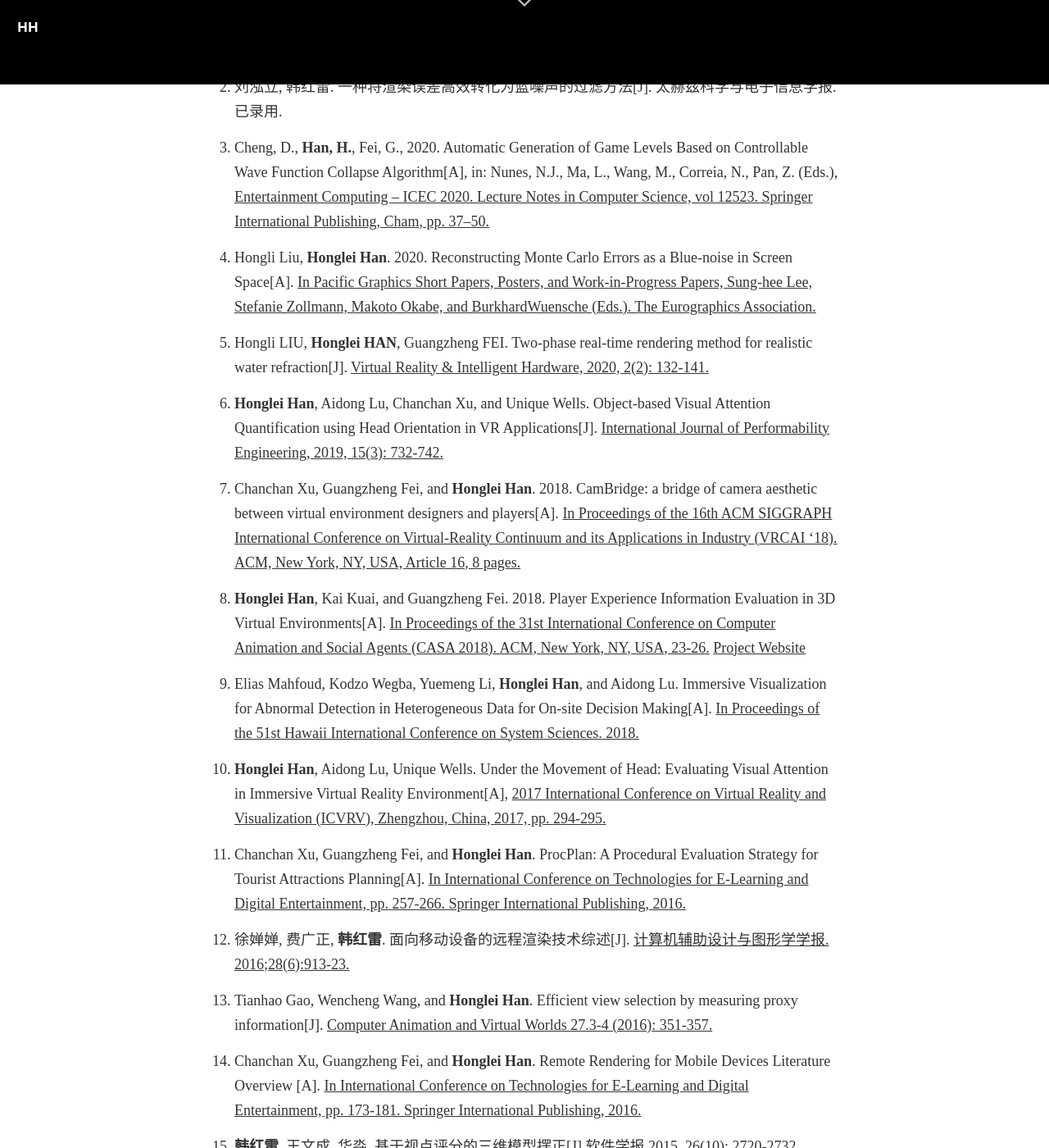
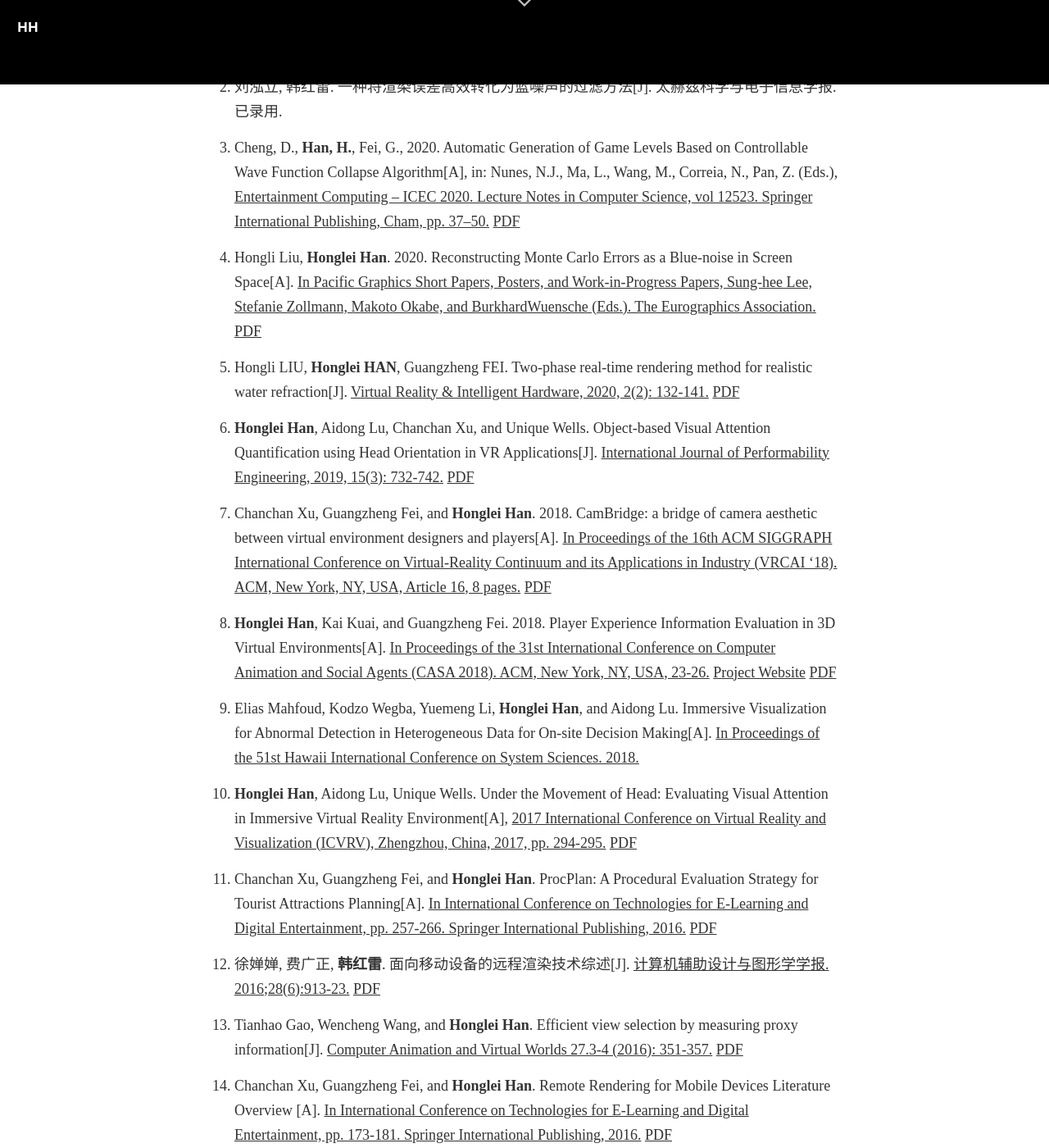
Before and after one commit to hanhonglei/hanhonglei.github.io, a Jekyll site: the page built from Publications.md, in a window 1280 px wide and 1400 px high, scrolled down 1297 px. Shown: the whole window at 82% size. Built offline with Jekyll 4.4.1, drawn with Linux system fonts in a browser that asks for light colours; nearby versions of some CDN libraries; some web fonts are replaced; some of the changed text lies outside the part shown.

Commit message:
publications pdf files

```diff
--- a/Publications.md
+++ b/Publications.md
@@ -13,27 +13,27 @@ image: /Images/prepage.jpg
 ## Papers 论文:
 1. Hongli Liu, **Honglei Han**, Min Jiang. Rank-1 Lattices for Efficient Path Integral Estimation[J], to be appear.
 1. 刘泓立, 韩红雷. 一种将渲染误差高效转化为蓝噪声的过滤方法[J]. 太赫兹科学与电子信息学报.已录用.
-1. Cheng, D., **Han, H.**, Fei, G., 2020. Automatic Generation of Game Levels Based on Controllable Wave Function Collapse Algorithm[A], in: Nunes, N.J., Ma, L., Wang, M., Correia, N., Pan, Z. (Eds.), [Entertainment Computing – ICEC 2020. Lecture Notes in Computer Science, vol 12523. Springer International Publishing, Cham, pp. 37–50.](https://doi.org/10.1007/978-3-030-65736-9_3)
-1. Hongli Liu, **Honglei Han**. 2020. Reconstructing Monte Carlo Errors as a Blue-noise in Screen Space[A]. [In Pacific Graphics Short Papers, Posters, and Work-in-Progress Papers, Sung-hee Lee, Stefanie Zollmann, Makoto Okabe, and BurkhardWuensche (Eds.). The Eurographics Association.](https://doi.org/10.2312/pg.20201230)
-1. Hongli LIU, **Honglei HAN**, Guangzheng FEI. Two-phase real-time rendering method for realistic water refraction[J]. [Virtual Reality & Intelligent Hardware, 2020, 2(2): 132-141.](https://doi.org/10.1016/j.vrih.2019.12.005)
-1.	**Honglei Han**, Aidong Lu, Chanchan Xu, and Unique Wells. Object-based Visual Attention Quantification using Head Orientation in VR Applications[J]. [International Journal of Performability Engineering, 2019, 15(3): 732-742.](http://doi.org/10.23940/ijpe.19.03.p2.732742)
-2.	Chanchan Xu, Guangzheng Fei, and **Honglei Han**. 2018. CamBridge: a bridge of camera aesthetic between virtual environment designers and players[A]. [In Proceedings of the 16th ACM SIGGRAPH International Conference on Virtual-Reality Continuum and its Applications in Industry (VRCAI '18). ACM, New York, NY, USA, Article 16, 8 pages.](https://doi.org/10.1145/3284398.3284423)
-1. **Honglei Han**, Kai Kuai, and Guangzheng Fei. 2018. Player Experience Information Evaluation in 3D Virtual Environments[A]. [In Proceedings of the 31st International Conference on Computer Animation and Social Agents (CASA 2018). ACM, New York, NY, USA, 23-26.](https://doi.org/10.1145/3205326.3205349)  [Project Website](https://github.com/hanhonglei/ExperienceEntropy)
+1. Cheng, D., **Han, H.**, Fei, G., 2020. Automatic Generation of Game Levels Based on Controllable Wave Function Collapse Algorithm[A], in: Nunes, N.J., Ma, L., Wang, M., Correia, N., Pan, Z. (Eds.), [Entertainment Computing – ICEC 2020. Lecture Notes in Computer Science, vol 12523. Springer International Publishing, Cham, pp. 37–50.](https://doi.org/10.1007/978-3-030-65736-9_3)	[PDF]({{site.url}}/Resources/2020 Automatic Generation of Game Levels Based on Controllable Wave Function Collapse Algorithm.pdf)
+1. Hongli Liu, **Honglei Han**. 2020. Reconstructing Monte Carlo Errors as a Blue-noise in Screen Space[A]. [In Pacific Graphics Short Papers, Posters, and Work-in-Progress Papers, Sung-hee Lee, Stefanie Zollmann, Makoto Okabe, and BurkhardWuensche (Eds.). The Eurographics Association.](https://doi.org/10.2312/pg.20201230)	[PDF]({{site.url}}/Resources/Reconstructing Monte Carlo Errors as a Blue-noise in Screen Space.pdf)
+1. Hongli LIU, **Honglei HAN**, Guangzheng FEI. Two-phase real-time rendering method for realistic water refraction[J]. [Virtual Reality & Intelligent Hardware, 2020, 2(2): 132-141.](https://doi.org/10.1016/j.vrih.2019.12.005)	[PDF]({{site.url}}/Resources/author copy-2020 VRIH-Two-phase real-time rendering method for realistic water refraction.pdf)
+1.	**Honglei Han**, Aidong Lu, Chanchan Xu, and Unique Wells. Object-based Visual Attention Quantification using Head Orientation in VR Applications[J]. [International Journal of Performability Engineering, 2019, 15(3): 732-742.](http://doi.org/10.23940/ijpe.19.03.p2.732742)	[PDF]({{site.url}}/Resources/Object-based Visual Attention Quantification using Head Orientation in VR Applications.pdf)
+2.	Chanchan Xu, Guangzheng Fei, and **Honglei Han**. 2018. CamBridge: a bridge of camera aesthetic between virtual environment designers and players[A]. [In Proceedings of the 16th ACM SIGGRAPH International Conference on Virtual-Reality Continuum and its Applications in Industry (VRCAI '18). ACM, New York, NY, USA, Article 16, 8 pages.](https://doi.org/10.1145/3284398.3284423)	[PDF]({{site.url}}/Resources/2018 CamBridge a bridge of camera aesthetic between virtual environment designers and players.pdf)
+1. **Honglei Han**, Kai Kuai, and Guangzheng Fei. 2018. Player Experience Information Evaluation in 3D Virtual Environments[A]. [In Proceedings of the 31st International Conference on Computer Animation and Social Agents (CASA 2018). ACM, New York, NY, USA, 23-26.](https://doi.org/10.1145/3205326.3205349)  [Project Website](https://github.com/hanhonglei/ExperienceEntropy)	[PDF]({{site.url}}/Resources/)
 1. Elias Mahfoud, Kodzo Wegba, Yuemeng Li, **Honglei Han**, and Aidong Lu. Immersive Visualization for Abnormal Detection in Heterogeneous Data for On-site Decision Making[A]. [In Proceedings of the 51st Hawaii International Conference on System Sciences. 2018.](https://scholarspace.manoa.hawaii.edu/handle/10125/50047)
-1. **Honglei Han**, Aidong Lu, Unique Wells. Under the Movement of Head: Evaluating Visual Attention in Immersive Virtual Reality Environment[A], [2017 International Conference on Virtual Reality and Visualization (ICVRV), Zhengzhou, China, 2017, pp. 294-295.](https://github.com/hanhonglei/VRViewGuide)
-1.	Chanchan Xu, Guangzheng Fei, and **Honglei Han**. ProcPlan: A Procedural Evaluation Strategy for Tourist Attractions Planning[A]. [In International Conference on Technologies for E-Learning and Digital Entertainment, pp. 257-266. Springer International Publishing, 2016.](http://link.springer.com/chapter/10.1007/978-3-319-40259-8_23)
-1. 徐婵婵, 费广正, **韩红雷**. 面向移动设备的远程渲染技术综述[J]. [计算机辅助设计与图形学学报. 2016;28(6):913-23.](https://doi.org/10.1007/978-3-319-40259-8_23)
-1.	Tianhao Gao, Wencheng Wang, and **Honglei Han**. Efficient view selection by measuring proxy information[J]. [Computer Animation and Virtual Worlds 27.3-4 (2016): 351-357.](https://doi.org/10.1002/cav.1698)
-3.	Chanchan Xu, Guangzheng Fei, and **Honglei Han**. Remote Rendering for Mobile Devices Literature Overview [A]. [In International Conference on Technologies for E-Learning and Digital Entertainment, pp. 173-181. Springer International Publishing, 2016.](https://doi.org/10.1007/978-3-319-40259-8_15)
-2.	**韩红雷**, 王文成, 华淼. 基于视点评分的三维模型摆正[J].[软件学报,2015, 26(10): 2720-2732.](http://doi.org/10.13328/j.cnki.jos.004742)
-3.	**韩红雷**, 徐婵婵, 费广正, 崔响, 王文成.虚拟场景漫游中用户关注度的内隐测量方法[J].[中国科学 信息科学 , 2014, 44(11): 1398-1408.](https://doi.org/10.1360/N112014-00200)
+1. **Honglei Han**, Aidong Lu, Unique Wells. Under the Movement of Head: Evaluating Visual Attention in Immersive Virtual Reality Environment[A], [2017 International Conference on Virtual Reality and Visualization (ICVRV), Zhengzhou, China, 2017, pp. 294-295.](https://github.com/hanhonglei/VRViewGuide)	[PDF]({{site.url}}/Resources/)
+1.	Chanchan Xu, Guangzheng Fei, and **Honglei Han**. ProcPlan: A Procedural Evaluation Strategy for Tourist Attractions Planning[A]. [In International Conference on Technologies for E-Learning and Digital Entertainment, pp. 257-266. Springer International Publishing, 2016.](http://link.springer.com/chapter/10.1007/978-3-319-40259-8_23)	[PDF]({{site.url}}/Resources/)
+1. 徐婵婵, 费广正, **韩红雷**. 面向移动设备的远程渲染技术综述[J]. [计算机辅助设计与图形学学报. 2016;28(6):913-23.](https://doi.org/10.1007/978-3-319-40259-8_23)	[PDF]({{site.url}}/Resources/)
+1.	Tianhao Gao, Wencheng Wang, and **Honglei Han**. Efficient view selection by measuring proxy information[J]. [Computer Animation and Virtual Worlds 27.3-4 (2016): 351-357.](https://doi.org/10.1002/cav.1698)	[PDF]({{site.url}}/Resources/)
+3.	Chanchan Xu, Guangzheng Fei, and **Honglei Han**. Remote Rendering for Mobile Devices Literature Overview [A]. [In International Conference on Technologies for E-Learning and Digital Entertainment, pp. 173-181. Springer International Publishing, 2016.](https://doi.org/10.1007/978-3-319-40259-8_15)	[PDF]({{site.url}}/Resources/)
+2.	**韩红雷**, 王文成, 华淼. 基于视点评分的三维模型摆正[J].[软件学报,2015, 26(10): 2720-2732.](http://doi.org/10.13328/j.cnki.jos.004742)	[PDF]({{site.url}}/Resources/)
+3.	**韩红雷**, 徐婵婵, 费广正, 崔响, 王文成.虚拟场景漫游中用户关注度的内隐测量方法[J].[中国科学 信息科学 , 2014, 44(11): 1398-1408.](https://doi.org/10.1360/N112014-00200)	[PDF]({{site.url}}/Resources/)
 4.	**Han, Honglei** ; Li, Jing; Wang, Wencheng; Zhao, Huiwen; Hua, Miao. View Selection of 3D Objects Based on Saliency Segmentation[A]. [in Virtual Reality and Visualization (ICVRV), 2014 International Conference on , pp.214-219, 30-31 Aug. 2014.]({{site.url}}/Resources/2014HanICVRV.pdf)
-6.	**韩红雷**, 李静, 费广正. 结合视觉感知与信息量的视点评分方法[J]. [计算机辅助设计与图形学学报, 2014, 26(6): 939-947.](http://www.jcad.cn/jcadcms/document/attach_manager!download.action?id=4028e4e44bc55348014c2be463d80535)
-7.	Zhang M, Wang W, Sun H, **Han H**. Perception-based model simplification for motion blur rendering[J]. [Graphical Models, 2014, 76(3): 116-127.](https://doi.org/10.1016/j.gmod.2013.10.003)
-8.	王光伟,王文成,华淼, **韩红雷**. 优化光源设置的自适应增强绘制[J]. [软件学报, 2013,24(8): 1885-1897.](http://www.jos.org.cn/ch/reader/create_pdf.aspx?file_no=4348&journal_id=jos)
-9.	柳有权,吴宗胜,**韩红雷**,吴恩华. 线条增强的建筑物图像抽象画生成[J]，[计算机辅助设计与图形学学报，2013，25(9): 1275-1280.](http://www.jcad.cn/jcadcms/document/attach_manager!download.action?id=4028e4e44bc55348014c2be463d80944)
-11.	**韩红雷**，王文成. 光栅化时的线性纹理插值[J]. [计算机辅助设计与图形学学报 ，2011，23(6): 999-1005.](http://www.jcad.cn/jcadcms/document/attach_manager!download.action?id=4028e4e44bc55348014c2be463d81403)
-12.	杨利明，**韩红雷**. 视点选择Benchmark的设计与应用[J]. [软件学报，2010, 21: 165-172.](http://www.jos.org.cn/ch/reader/create_pdf.aspx?file_no=10018&journal_id=jos)
+6.	**韩红雷**, 李静, 费广正. 结合视觉感知与信息量的视点评分方法[J]. [计算机辅助设计与图形学学报, 2014, 26(6): 939-947.](http://www.jcad.cn/jcadcms/document/attach_manager!download.action?id=4028e4e44bc55348014c2be463d80535)	[PDF]({{site.url}}/Resources/)
+7.	Zhang M, Wang W, Sun H, **Han H**. Perception-based model simplification for motion blur rendering[J]. [Graphical Models, 2014, 76(3): 116-127.](https://doi.org/10.1016/j.gmod.2013.10.003)	[PDF]({{site.url}}/Resources/)
+8.	王光伟,王文成,华淼, **韩红雷**. 优化光源设置的自适应增强绘制[J]. [软件学报, 2013,24(8): 1885-1897.](http://www.jos.org.cn/ch/reader/create_pdf.aspx?file_no=4348&journal_id=jos)	[PDF]({{site.url}}/Resources/)
+9.	柳有权,吴宗胜,**韩红雷**,吴恩华. 线条增强的建筑物图像抽象画生成[J]，[计算机辅助设计与图形学学报，2013，25(9): 1275-1280.](http://www.jcad.cn/jcadcms/document/attach_manager!download.action?id=4028e4e44bc55348014c2be463d80944)	[PDF]({{site.url}}/Resources/)
+11.	**韩红雷**，王文成. 光栅化时的线性纹理插值[J]. [计算机辅助设计与图形学学报 ，2011，23(6): 999-1005.](http://www.jcad.cn/jcadcms/document/attach_manager!download.action?id=4028e4e44bc55348014c2be463d81403)	[PDF]({{site.url}}/Resources/)
+12.	杨利明，**韩红雷**. 视点选择Benchmark的设计与应用[J]. [软件学报，2010, 21: 165-172.](http://www.jos.org.cn/ch/reader/create_pdf.aspx?file_no=10018&journal_id=jos)	[PDF]({{site.url}}/Resources/)
 15.	**韩红雷**，费广正，石民勇，基于分层图像的建模与漫游[A]，[EGVR'2007论文集，大连2007，pp.76-82.]({{site.url}}/Resources/2007LayerImage.pdf)
 16.	**韩红雷**，费广正，石民勇，拼装式斜向抖动矩阵：一种新的半色调技术[A]，[第一届中国图学大会论文集，烟台2007，pp.277-281.]({{site.url}}/Resources/2007Dithering.pdf)
 17.	费广正，张焰，**韩红雷**，黄赞榛，基于动态规划的关键帧提取算法[J]，[大连民族学院学报，2007，Vol9, No5, pp.12-16.]({{site.url}}/Resources/2007KeyFrames.pdf)
```
Also changed, not shown: 5 other files.
